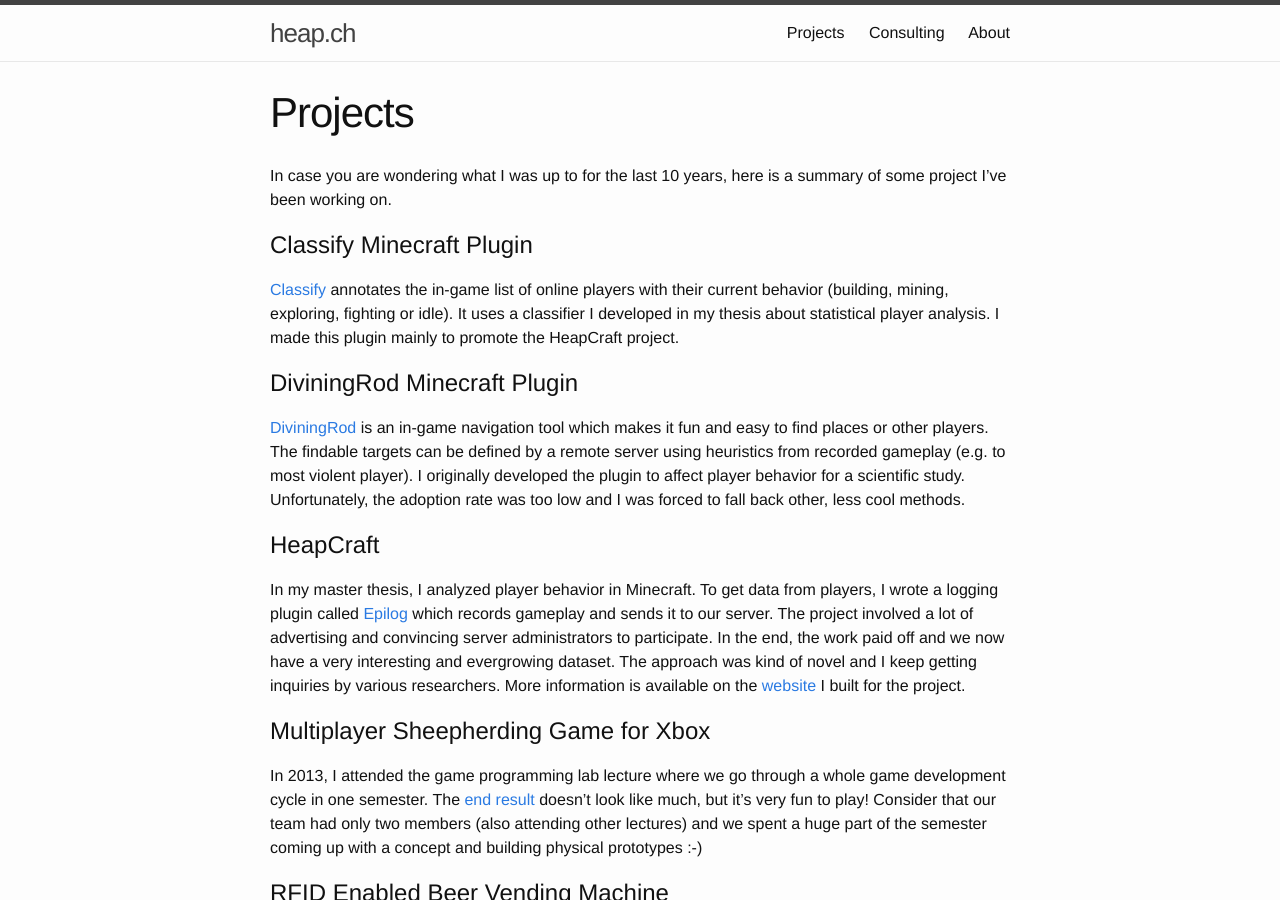
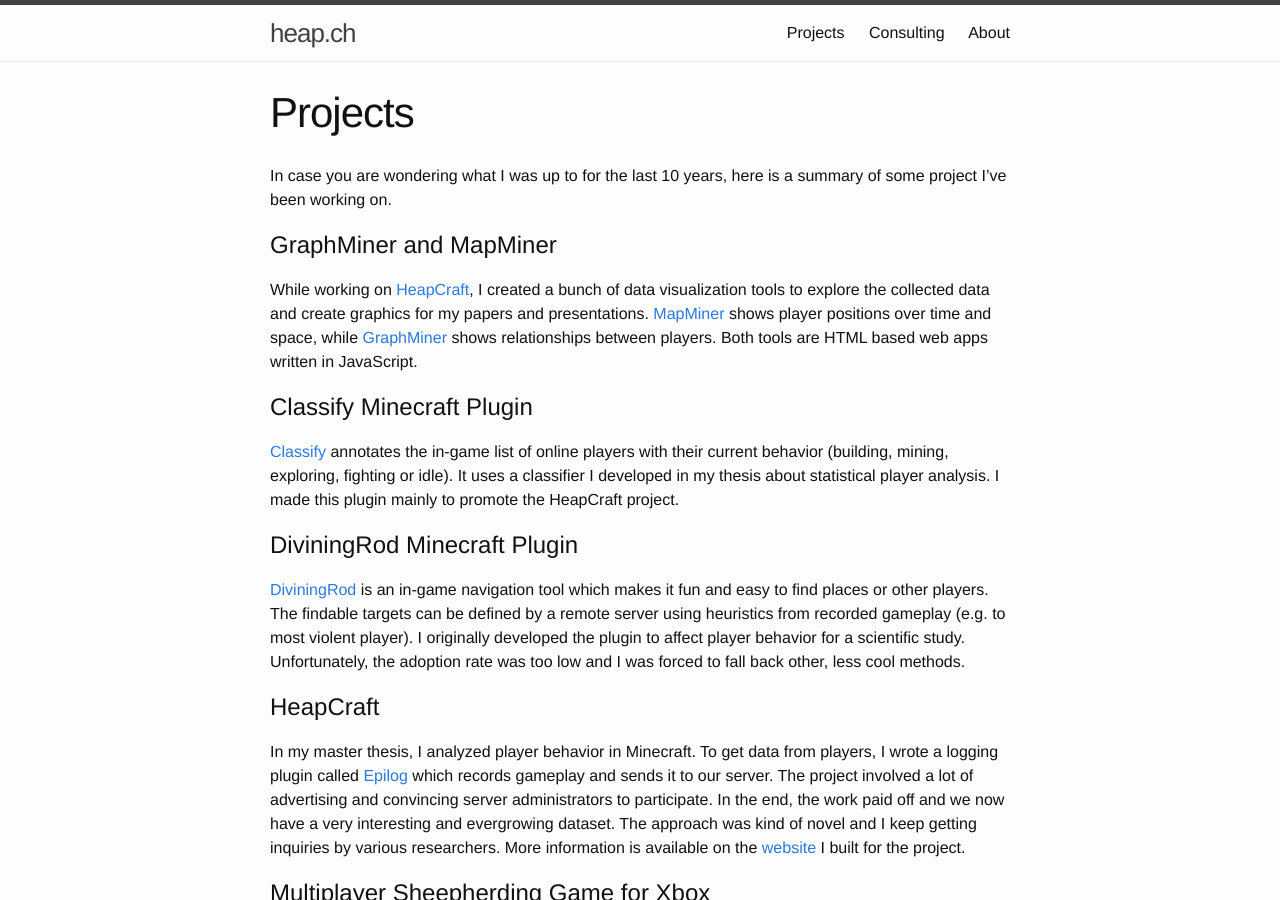
Before and after one commit to stepmuel/stepmuel.github.io, a Jekyll site: the page built from projects/index.md, in a window 1280 px wide and 900 px high. Built offline with Jekyll 4.4.1, drawn with Linux system fonts in a browser that asks for light colours.

Commit message:
Adding "GraphMiner and MapMiner" to projects section

```diff
--- a/projects/index.md
+++ b/projects/index.md
@@ -4,6 +4,10 @@ title: Projects
 ---
 
 In case you are wondering what I was up to for the last 10 years, here is a summary of some project I've been working on.
+
+# GraphMiner and MapMiner
+
+While working on [HeapCraft](http://heapcraft.net/), I created a bunch of data visualization tools to explore the collected data and create graphics for my papers and presentations. [MapMiner](http://heapcraft.net/?p=mapminer) shows player positions over time and space, while [GraphMiner](http://heapcraft.net/?p=graphminer) shows relationships between players. Both tools are HTML based web apps written in JavaScript.
 
 # Classify Minecraft Plugin
 
```
